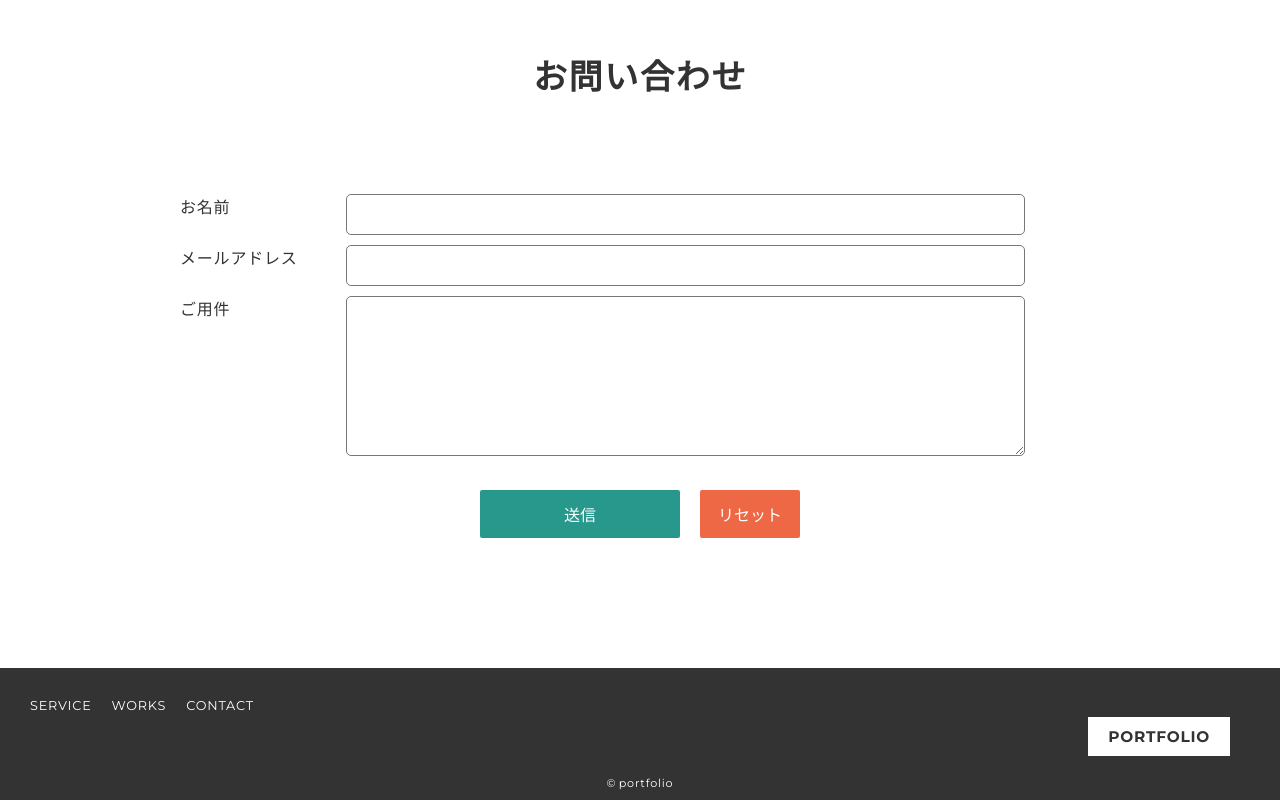
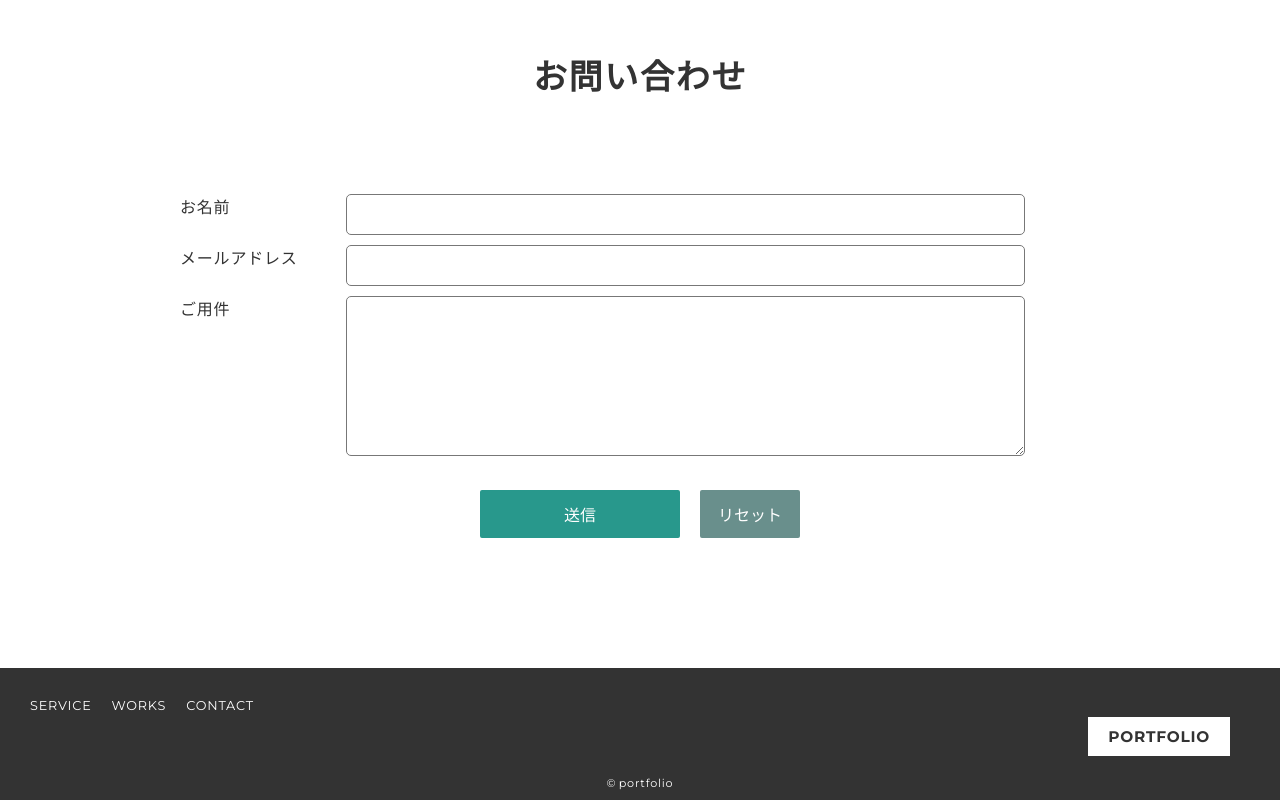
Before and after one commit to dev-milk/Portfolio-DEMO, a plain HTML site: page index.html in a window 1280 px wide. Shown: the part 2760-3560 px from the top of the page. Drawn offline with Linux system fonts and the light colour scheme.

Commit message:
リセットボタンカラーの変更

```diff
--- a/css/style.css
+++ b/css/style.css
@@ -344,10 +344,10 @@ Navigation
 
 #contact .reset input {
   width: 100px;
-  background-color: #ee6846;
+  background-color: #698f8c;
   color: #fff;
   padding: 10px 0;
-  border: solid 2px #ee6846;
+  border: solid 2px #698f8c;
   border-radius: 2px;
   opacity: 1;
 }
```
